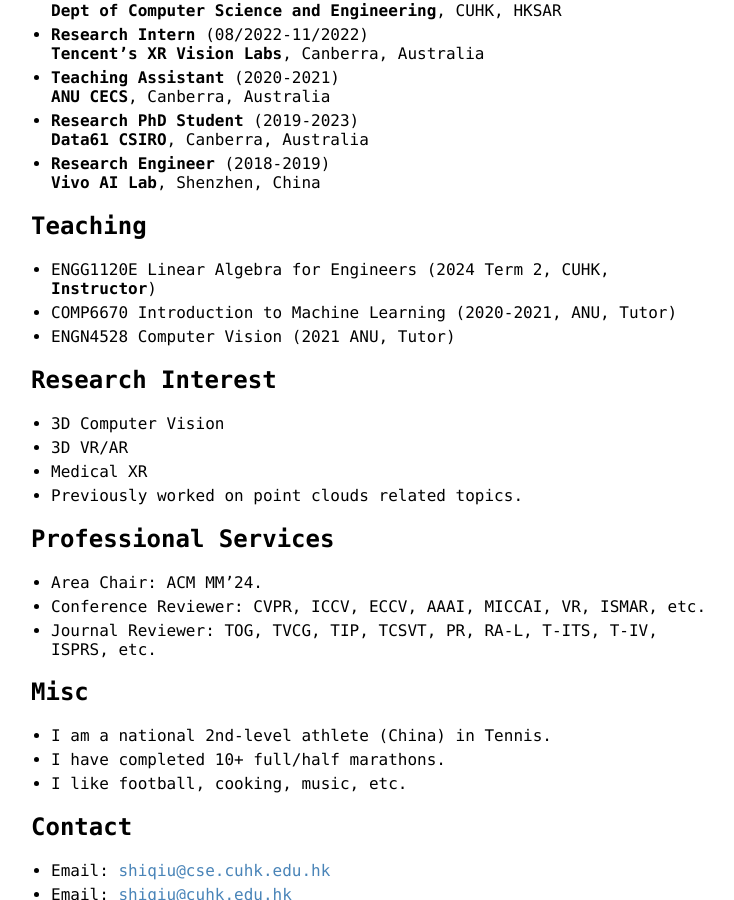
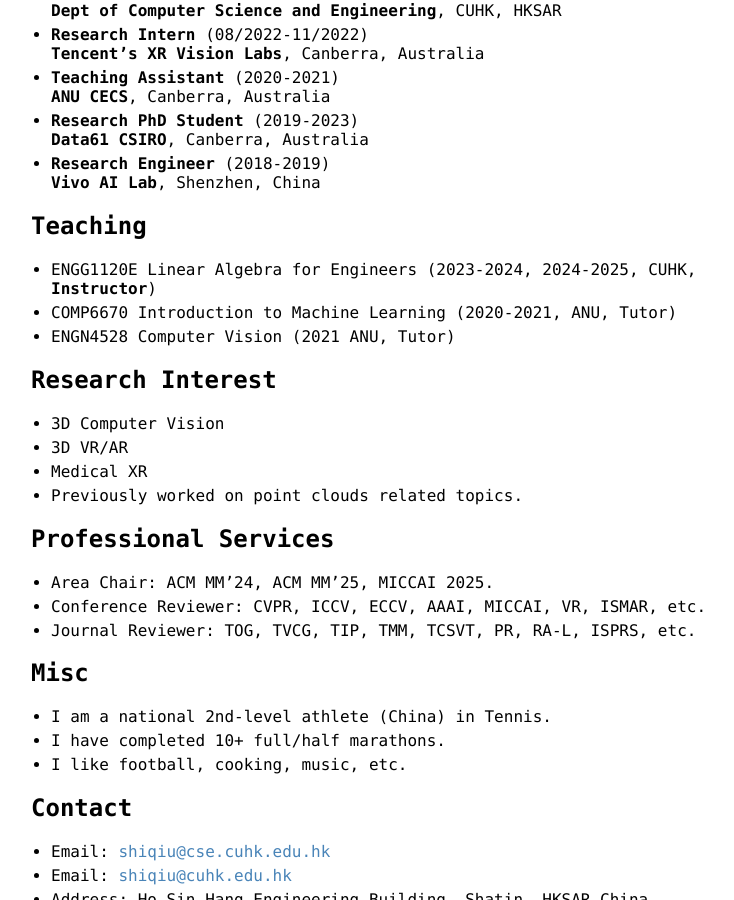
Before and after one commit to ShiQiu0419/ShiQiu0419.github.io, a Jekyll site: the page built from index.md, in a window 1280 px wide and 900 px high, scrolled down 3064 px. Shown: the whole window, without its empty margins (259-993 px from the left). Built offline with Jekyll 4.4.1, drawn with Linux system fonts in a browser that asks for light colours; our own code applies the rules of GitHub Pages for plain Markdown files; some of the changed text lies outside the part shown.

Commit message:
Update index.md

```diff
--- a/index.md
+++ b/index.md
@@ -125,7 +125,7 @@
 **Vivo AI Lab**, Shenzhen, China
 
 ## Teaching
-* ENGG1120E Linear Algebra for Engineers (2024 Term 2, CUHK, **Instructor**)
+* ENGG1120E Linear Algebra for Engineers (2023-2024, 2024-2025, CUHK, **Instructor**)
 * COMP6670 Introduction to Machine Learning (2020-2021, ANU, Tutor)
 * ENGN4528 Computer Vision (2021 ANU, Tutor)
 
@@ -136,9 +136,9 @@
 * Previously worked on point clouds related topics.
 
 ## Professional Services
-* Area Chair: ACM MM'24.
+* Area Chair: ACM MM'24, ACM MM'25, MICCAI 2025.
 * Conference Reviewer: CVPR, ICCV, ECCV, AAAI, MICCAI, VR, ISMAR, etc.
-* Journal Reviewer: TOG, TVCG, TIP, TCSVT, PR, RA-L, T-ITS, T-IV, ISPRS, etc.
+* Journal Reviewer: TOG, TVCG, TIP, TMM, TCSVT, PR, RA-L, ISPRS, etc.
 
 ## Misc
 * I am a national 2nd-level athlete (China) in Tennis.
```
Also changed, not shown: other parts of index.md (+2 -2 lines).
